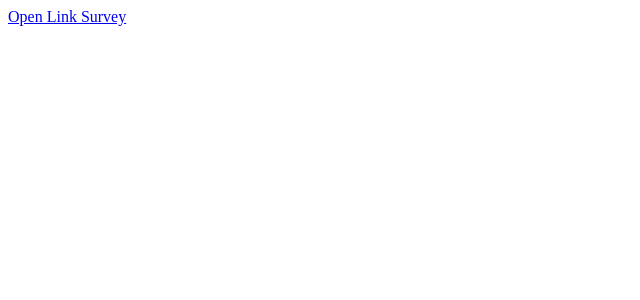
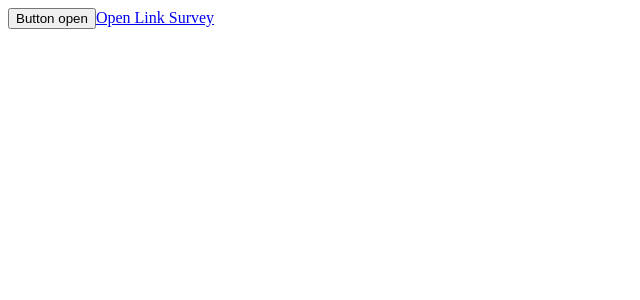
Before and after one commit to luthfib/redirect-link, a Next.js app: page / in a window 1280 px wide. Shown: the top 300 px of the page, without its empty margins (0-640 px from the left). Built offline with nearby package versions, Linux system fonts and the light colour scheme.

Commit message:
Button test

```diff
--- a/pages/index.js
+++ b/pages/index.js
@@ -1,11 +1,21 @@
 export default function Home() {
+    function handleClick() {
+        if (typeof window !== 'undefined') {
+            window.open(
+                'https://survey.napier.ac.uk/n/Kali2024.aspx',
+                '_blank'
+            );
+        }
+    }
     return (
+        <>
+            <button onClick={handleClick}>Button open</button>
             <a
                 href="https://survey.napier.ac.uk/n/Kali2024.aspx"
                 target="_blank"
-            download
             >
                 Open Link Survey
             </a>
+        </>
     );
 }
```
Lines whose indentation alone changed are shown as unchanged.
